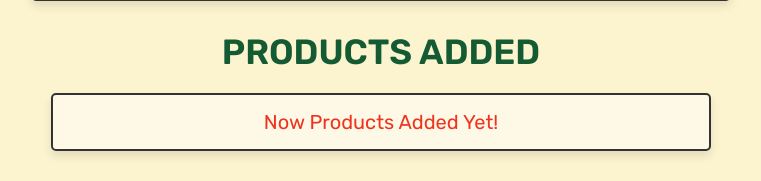
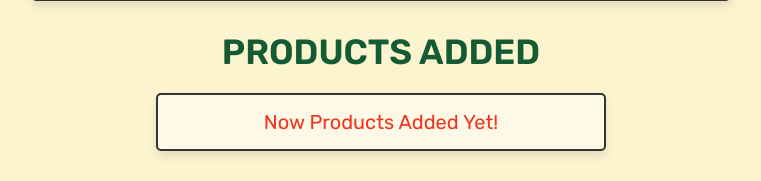
Before and after one commit to TamannaSheme/Organic-Orchard, a PHP site: page /admin_products.php in a window 1280 px wide. Shown: the part 632-813 px from the top of the page, without its empty margins (259-1020 px from the left). Run offline with PHP 8.4, Linux system fonts and the light colour scheme; the visitor is signed in with stand-in values (Sample User, id 1); data that the repository does not hold is empty; some libraries are stand-ins or nearby versions.

Commit message:
Products Added

```diff
--- a/css/admin_style.css
+++ b/css/admin_style.css
@@ -75,7 +75,7 @@
 
 .show-products .box-container{
    display: grid;
-   grid-template-columns: repeat(auto-fit, 66rem);
+   grid-template-columns: repeat(auto-fit, 45rem);
    gap:1.5rem;
    align-items: flex-start;
    justify-content:center;
```
Also changed, not shown: uploaded_img/pexels-karolina-grabowska-4203056.jpg (added).
